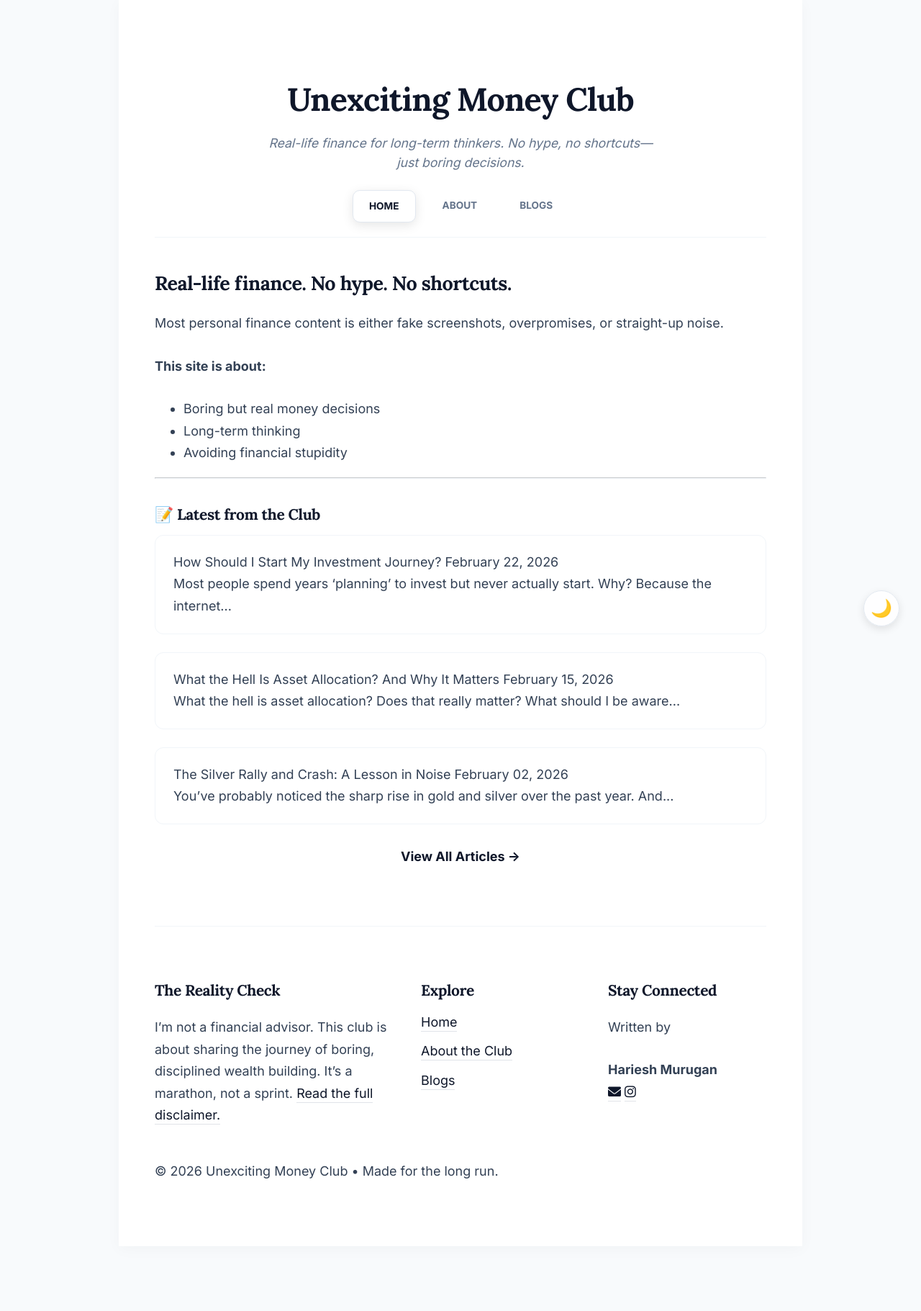
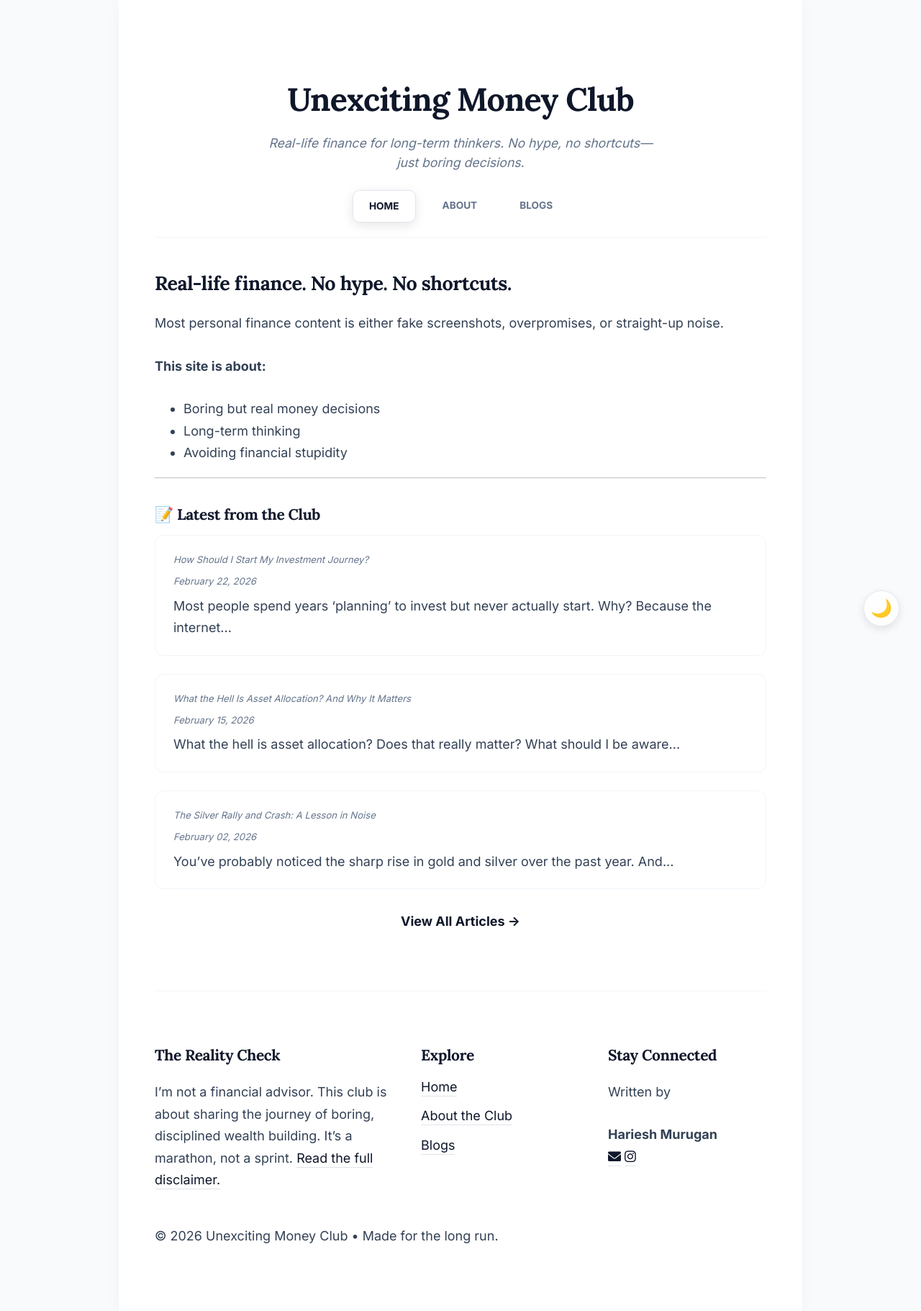
Before and after one commit to HarieshMK/HarieshMK.github.io, a Jekyll site: the page built from index.md, in a window 1280 px wide. Shown: the whole page at 72% size. Built offline with Jekyll 4.4.1, drawn with Linux system fonts in a browser that asks for light colours; before the commit the page ends 1731 px from its top, so only the background shows below that.

Commit message:
Update style.css

```diff
--- a/assets/css/style.css
+++ b/assets/css/style.css
@@ -129,14 +129,21 @@ header .tagline {
               box-shadow 0.3s ease,
               border-color 0.3s ease;
 }
-/* Target the Date - Force Smaller & Italic */
-.post-card p:first-of-type,
-.home-card p:first-of-type {
-  font-size: 0.85rem !important; /* Forces smaller size */
-  font-style: italic !important; /* Forces italic */
+/* Target the Date - Updated for SPAN tags */
+.post-card span,
+.home-card span,
+.post-card-link span {
+  font-size: 0.82rem !important;
+  font-style: italic !important; /* This will now work on the span */
   color: #64748b !important;
-  margin-bottom: 0.2em !important; /* Pulls the title UP */
-  margin-top: 0;
+  display: block !important; /* Ensures it sits on its own line */
+  margin-bottom: 8px !important; /* Space between date and title */
+  transition: color 0.3s ease;
+}
+
+/* Ensure the span doesn't turn blue/black from the Global Link Reset */
+.post-card-link:hover span {
+  color: #38bdf8 !important; /* Optional: date turns blue when you hover the whole card */
 }
 /* Keep the Summary text normal */
 .post-card p:last-of-type,
```
